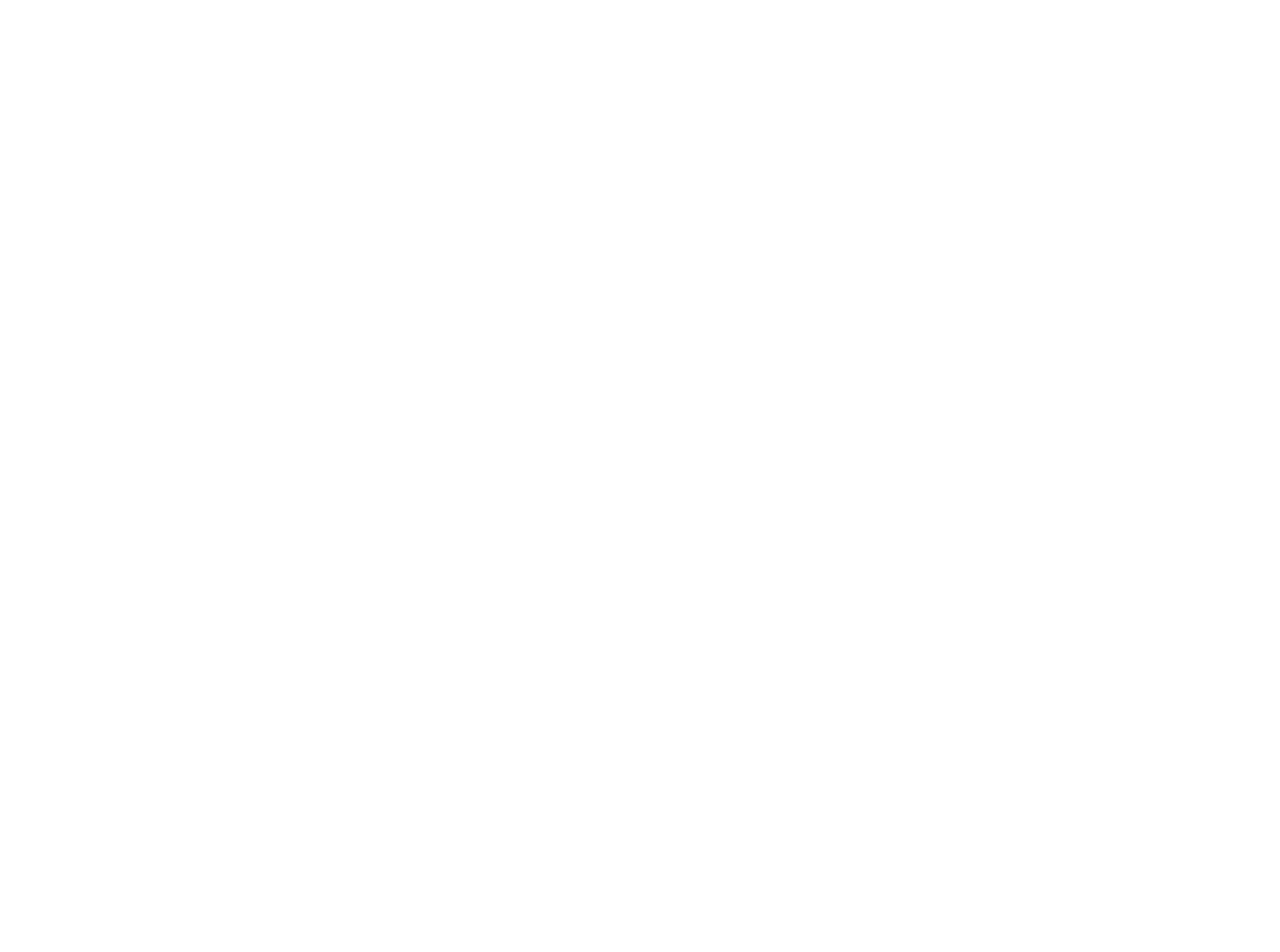
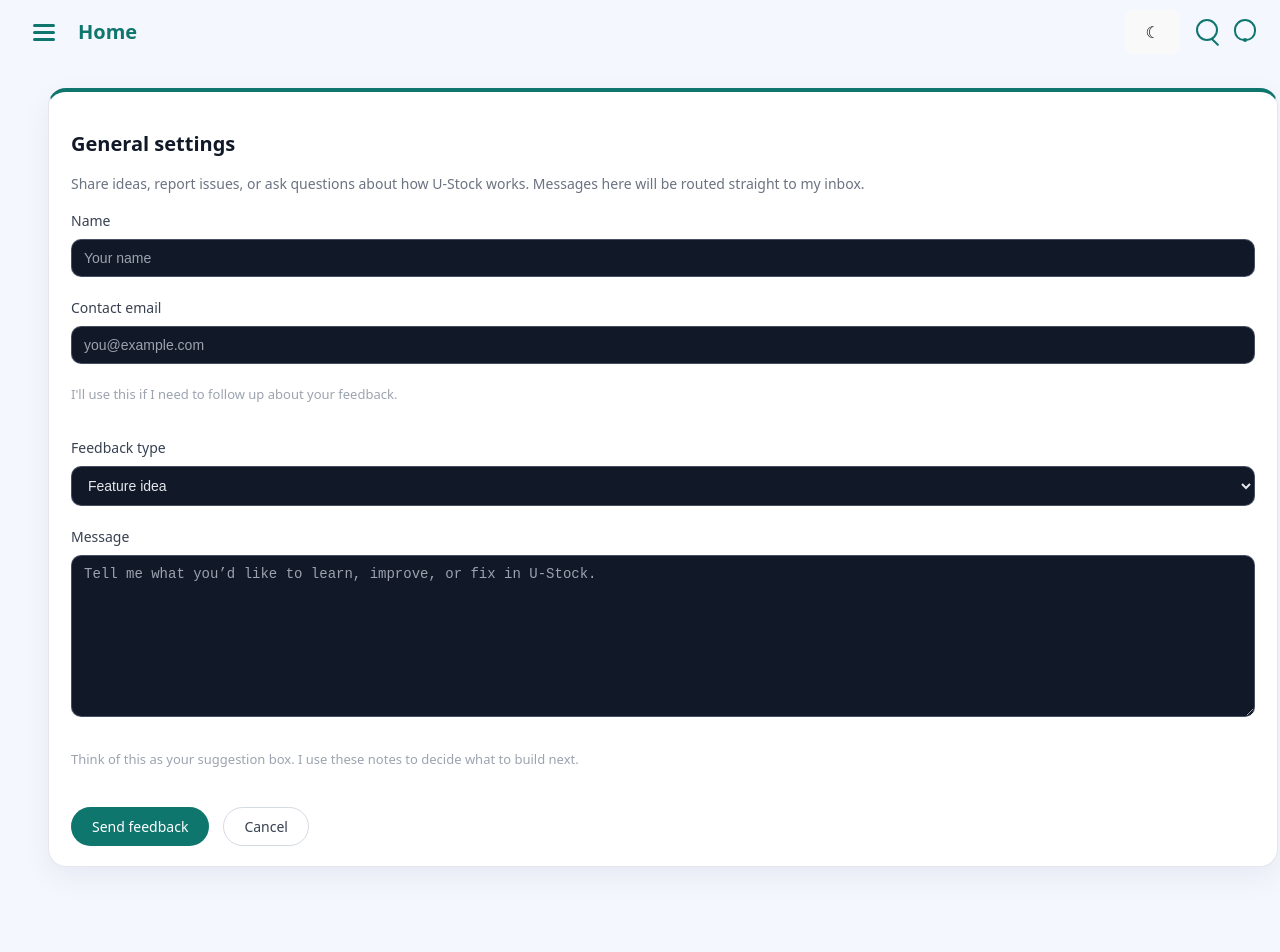
Before and after one commit to Ericka-7james/u-stock, a React (Vite) app: page /settings in a window 1280 px wide. Before the commit this address had no page. Shown: the top 952 px of the page. Before the commit the page ends 800 px from the top, so only its background shows below. Built offline with nearby package versions, Linux system fonts and the light colour scheme.

Commit message:
feat(settings): integrate Settings page into app shell and add dark mode toggle

```diff
--- a/src/App.jsx
+++ b/src/App.jsx
@@ -4,6 +4,7 @@
 import DatasourcesPage from "./components/pages/DatasourcesPage";
 import IndexFundsPage from "./components/pages/IndexFundsPage";
 import AboutPage from "./components/pages/AboutPage";
+import SettingsPage from "./components/pages/SettingsPage";
 
 import "./App.css";
 
@@ -15,6 +16,7 @@
         <Route path="/datasources" element={<DatasourcesPage />} />
         <Route path="/index-funds" element={<IndexFundsPage />} />
         <Route path="/about" element={<AboutPage />} />
+        <Route path="/settings" element={<SettingsPage />} />
       </Routes>
     </BrowserRouter>
   );
--- a/src/components/layout/AppShell.jsx
+++ b/src/components/layout/AppShell.jsx
@@ -1,19 +1,34 @@
 // src/components/layout/AppShell.jsx
-import { useState } from "react";
+import { useEffect, useState } from "react";
 import { Link, useLocation } from "react-router-dom";
 import "./AppShell.css"; // ⬅️ shell CSS
 
 export default function AppShell({ children }) {
   const [navOpen, setNavOpen] = useState(false);
+  const [isDark, setIsDark] = useState(false);
   const location = useLocation();
 
   const isDashboard = location.pathname === "/";
-  const isDatasources = location.pathname.startsWith("/datasources");
+  const isDatasources = location.pathname.startsWith("/data-sources"); // <-- match your route
   const isIndexFunds = location.pathname.startsWith("/index-funds");
   const isAboutMe = location.pathname.startsWith("/about");
   const isSettings = location.pathname.startsWith("/settings");
 
   const closeNav = () => setNavOpen(false);
+
+  // Toggle dark theme
+  const toggleTheme = () => {
+    setIsDark((prev) => !prev);
+  };
+
+  // Attach a class to <body> so the rest of your theme can key off it
+  useEffect(() => {
+    if (isDark) {
+      document.body.classList.add("ustock-dark");
+    } else {
+      document.body.classList.remove("ustock-dark");
+    }
+  }, [isDark]);
 
   // Any click in the main content area should close nav (nice for mobile)
   const handleMainClick = () => {
@@ -53,7 +68,7 @@
           </Link>
 
           <Link
-            to="/datasources"
+            to="/data-sources"
             className={
               "side-nav-item " + (isDatasources ? "side-nav-item--active" : "")
             }
@@ -125,6 +140,17 @@
           </div>
 
           <div className="topbar-right">
+            {/* Dark mode toggle pill */}
+            <button
+              type="button"
+              className={`theme-toggle ${isDark ? "theme-toggle--on" : ""}`}
+              onClick={toggleTheme}
+              aria-label="Toggle dark mode"
+            >
+              <span className="theme-toggle-thumb" />
+              <span className="theme-toggle-moon">☾</span>
+            </button>
+
             <button className="icon-btn">
               <span className="icon-search" />
             </button>
--- /dev/null
+++ b/src/components/pages/SettingsPage.css
@@ -0,0 +1,133 @@
+/* ========= SETTINGS PAGE LAYOUT ===================================== */
+
+/* Let .app-page handle padding + background, like on About */
+.settings-page {
+  /* no extra padding/background here so spacing matches other pages */
+  min-height: auto;
+}
+
+/* Match hero/card styling from About page */
+.settings-card {
+  width: 100%;
+  background: #ffffff;
+  border-radius: 18px;
+  padding: 20px 22px; /* same as .about-hero-card */
+  margin-bottom: 24px;
+  box-shadow: 0 10px 30px rgba(15, 23, 42, 0.06);
+  border: 1px solid rgba(148, 163, 184, 0.25);
+  border-top: 4px solid var(--ustock-green-main); /* green accent strip */
+}
+
+/* ========= HEADER =================================================== */
+
+.settings-title {
+  font-size: 20px;
+  font-weight: 600;
+  color: #111827;
+  margin-bottom: 6px;
+}
+
+.settings-subtitle {
+  font-size: 14px;
+  color: #6b7280;
+  margin-bottom: 16px;
+}
+
+/* ========= FORM FIELDS ============================================= */
+
+.settings-form {
+  display: flex;
+  flex-direction: column;
+  gap: 20px;
+}
+
+.settings-field {
+  display: flex;
+  flex-direction: column;
+  gap: 8px;
+}
+
+.settings-label {
+  font-size: 14px;
+  font-weight: 500;
+  color: #374151;
+}
+
+/* Match your dark input style from Data Sources page */
+.settings-input,
+.settings-select,
+.settings-textarea {
+  background: #111827;
+  color: #e5e7eb;
+  border: 1px solid rgba(148, 163, 184, 0.4);
+  border-radius: 10px;
+  padding: 10px 12px;
+  font-size: 14px;
+}
+
+.settings-input::placeholder,
+.settings-textarea::placeholder {
+  color: #9ca3af;
+}
+
+.settings-textarea {
+  resize: vertical;
+  min-height: 140px;
+}
+
+/* Hint text matches your global style */
+.settings-hint,
+.settings-footer-hint {
+  font-size: 13px;
+  color: #9ca3af;
+}
+
+/* ========= BUTTONS ================================================= */
+
+.settings-actions {
+  margin-top: 4px;
+  display: flex;
+  gap: 14px;
+}
+
+.settings-btn {
+  border-radius: 999px;
+  padding: 9px 20px;
+  font-size: 14px;
+  cursor: pointer;
+  border: 1px solid transparent;
+  transition: 0.15s ease;
+}
+
+/* Green primary button (same as your Data Sources connect button) */
+.settings-btn--primary {
+  background: #0f766e;
+  color: #ffffff;
+}
+
+.settings-btn--primary:hover {
+  background: #0d5f58;
+}
+
+/* Ghost button matches site */
+.settings-btn--ghost {
+  background: transparent;
+  color: #374151;
+  border: 1px solid rgba(148,163,184,0.4);
+}
+
+.settings-btn--ghost:hover {
+  background: rgba(148,163,184,0.08);
+}
+
+/* ========= MOBILE ================================================== */
+
+@media (max-width: 768px) {
+  .settings-page {
+    padding: 16px 14px 28px;
+  }
+
+  .settings-card {
+    padding: 20px 20px 26px;
+  }
+}
--- a/src/components/pages/SettingsPage.jsx
+++ b/src/components/pages/SettingsPage.jsx
@@ -1,123 +1,91 @@
-import { useEffect, useState } from "react";
+// src/components/settings/SettingsPage.jsx
+import AppShell from "../layout/AppShell";
 import "./SettingsPage.css";
 
 export default function SettingsPage() {
-  const [theme, setTheme] = useState(() => {
-    if (typeof window === "undefined") return "light";
-    return localStorage.getItem("ustock-theme") || "light";
-  });
-
-  useEffect(() => {
-    if (typeof document === "undefined") return;
-    document.documentElement.setAttribute("data-theme", theme);
-    localStorage.setItem("ustock-theme", theme);
-  }, [theme]);
-
-  const handleThemeToggle = () => {
-    setTheme((prev) => (prev === "light" ? "dark" : "light"));
-  };
-
-  const [message, setMessage] = useState("");
-  const [status, setStatus] = useState("idle"); // idle | sending | success | error
-
-  const handleSubmit = async (event) => {
-    event.preventDefault();
-    if (!message.trim()) return;
-
-    setStatus("sending");
-
-    try {
-      const res = await fetch("/api/feedback", {
-        method: "POST",
-        headers: { "Content-Type": "application/json" },
-        body: JSON.stringify({ message }),
-      });
-
-      if (!res.ok) {
-        throw new Error(`HTTP ${res.status}`);
-      }
-
-      setStatus("success");
-      setMessage("");
-    } catch (err) {
-      console.error("Failed to send feedback:", err);
-      setStatus("error");
-    }
-  };
-
   return (
-    <section className="settings-page">
+    <AppShell title="Settings">
+      <div className="settings-page">
+        <div className="settings-card">
           <header className="settings-header">
-        <h1 className="settings-title">Settings</h1>
+            <h2 className="settings-title">General settings</h2>
             <p className="settings-subtitle">
-          Tweak your U-Stock experience or send feedback directly to the
-          creator.
+              Share ideas, report issues, or ask questions about how U-Stock works.
+              Messages here will be routed straight to my inbox.
             </p>
           </header>
 
-      <section className="settings-section">
-        <h2 className="settings-section-title">Appearance</h2>
-        <div className="settings-row">
-          <div className="settings-row-text">
-            <p className="settings-row-label">Dark mode</p>
-            <p className="settings-row-help">
-              Switch between light and dark themes for the entire app.
+          <form className="settings-form">
+            <div className="settings-field">
+              <label className="settings-label" htmlFor="name">
+                Name
+              </label>
+              <input
+                id="name"
+                type="text"
+                className="settings-input"
+                placeholder="Your name"
+              />
+            </div>
+
+            <div className="settings-field">
+              <label className="settings-label" htmlFor="email">
+                Contact email
+              </label>
+              <input
+                id="email"
+                type="email"
+                className="settings-input"
+                placeholder="you@example.com"
+              />
+              <p className="settings-hint">
+                I&apos;ll use this if I need to follow up about your feedback.
               </p>
             </div>
 
-          <label className="toggle-wrapper">
-            <span className="toggle-label">
-              {theme === "dark" ? "On" : "Off"}
-            </span>
-            <input
-              type="checkbox"
-              checked={theme === "dark"}
-              onChange={handleThemeToggle}
+            <div className="settings-field">
+              <label className="settings-label" htmlFor="feedbackType">
+                Feedback type
+              </label>
+              <select id="feedbackType" className="settings-select">
+                <option value="feature">Feature idea</option>
+                <option value="bug">Bug report</option>
+                <option value="question">Question</option>
+                <option value="other">Something else</option>
+              </select>
+            </div>
+
+            <div className="settings-field">
+              <label className="settings-label" htmlFor="message">
+                Message
+              </label>
+              <textarea
+                id="message"
+                className="settings-textarea"
+                placeholder="Tell me what you’d like to learn, improve, or fix in U-Stock."
+                rows={6}
               />
-          </label>
             </div>
-      </section>
 
-      <section className="settings-section">
-        <h2 className="settings-section-title">Suggestion box</h2>
-        <p className="settings-section-intro">
-          Share ideas, bugs, or feature requests. Messages are forwarded to
-          Ericka&apos;s inbox.
+            <p className="settings-footer-hint">
+              Think of this as your suggestion box. I use these notes to decide what
+              to build next.
             </p>
 
-        <form className="settings-form" onSubmit={handleSubmit}>
-          <label className="settings-field">
-            <span className="settings-field-label">Your message</span>
-            <textarea
-              rows={4}
-              value={message}
-              onChange={(e) => setMessage(e.target.value)}
-              placeholder="Tell me what would make U-Stock better…"
-              required
-            />
-          </label>
-
+            <div className="settings-actions">
+              <button type="submit" className="settings-btn settings-btn--primary">
+                Send feedback
+              </button>
               <button
-            type="submit"
-            className="settings-submit-btn"
-            disabled={status === "sending"}
+                type="button"
+                className="settings-btn settings-btn--ghost"
               >
-            {status === "sending" ? "Sending…" : "Send feedback"}
+                Cancel
               </button>
-
-          {status === "success" && (
-            <p className="settings-status settings-status--success">
-              Thanks — feedback sent! 💌
-            </p>
-          )}
-          {status === "error" && (
-            <p className="settings-status settings-status--error">
-              Something went wrong sending your message. Please try again
-              later.
-            </p>
-          )}
+            </div>
           </form>
-      </section>
-    </section>
+        </div>
+      </div>
+    </AppShell>
   );
 }
```
Lines whose indentation alone changed are shown as unchanged.
